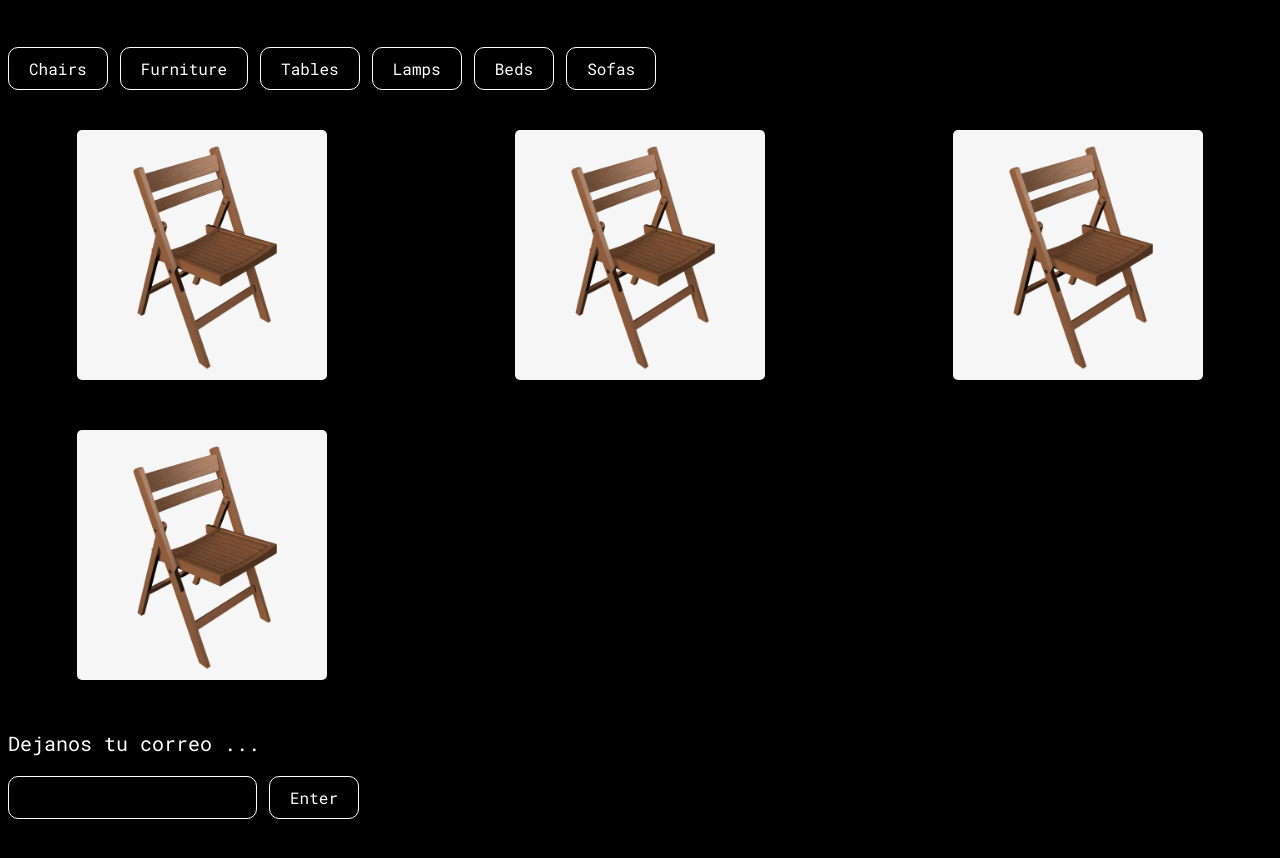
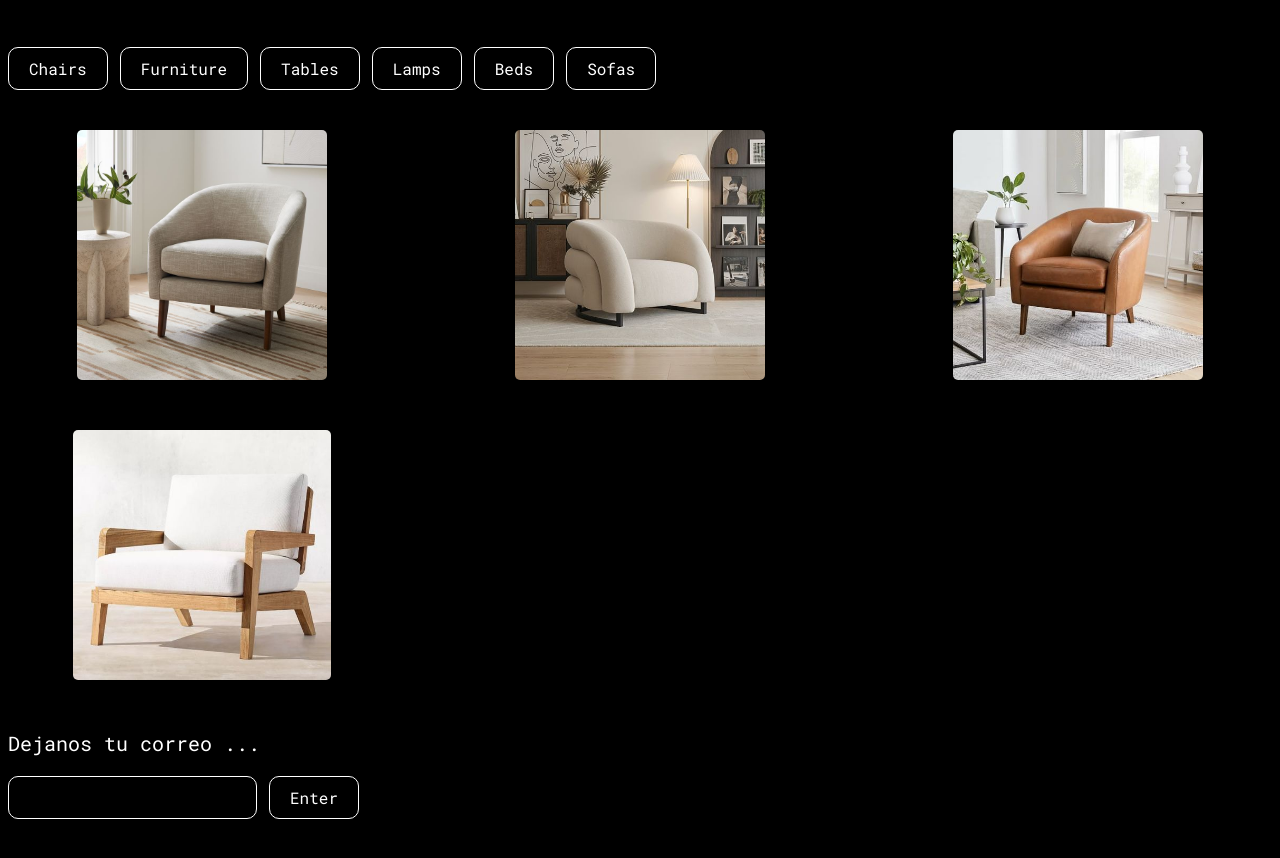
Before and after one commit to front-end-fundamentals-2025/fef-project-group-41, a plain HTML site: page chairs.html in a window 1280 px wide. Shown: the part 680-1538 px from the top of the page. Drawn offline with Linux system fonts and the light colour scheme; a web font is replaced by a local one.

Commit message:
imagenes product

```diff
--- a/chairs.html
+++ b/chairs.html
@@ -72,7 +72,7 @@
           <div class="image-container">
             <a href="detail pages/chair1.html">
             <img
-              src="fotos/Silla 4.jpg"
+              src="fotos/silla1.jpg"
               alt="Silla 1 logo"
               class="project-img"
             />
@@ -86,7 +86,7 @@
           <div class="image-container">
             <a href="detail pages/chair2.html">
             <img
-              src="fotos/Silla 4.jpg"
+              src="fotos/silla2.jpg"
               alt="Silla 2 logo"
               class="project-img"
             />
@@ -101,7 +101,7 @@
           <div class="image-container">
             <a href="detail pages/chair3.html">
             <img
-              src="fotos/Silla 4.jpg"
+              src="fotos/silla3.jpg"
               alt="Silla 3 logo"
               class="project-img"
             />
@@ -116,7 +116,7 @@
           <div class="image-container">
             <a href="detail pages/chair4.html">
             <img
-              src="fotos/Silla 4.jpg"
+              src="fotos/silla4.jpg"
               alt="Silla 4 logo"
               class="project-img"
             />
```
Also changed, not shown: furniture.html (+3 -3 lines), tables.html (+3 -3 lines), fotos/fern1.jpg (added), fotos/fern2.jpg (added), fotos/fern3.jpg (added), fotos/mesa1.jpg (added), fotos/mesa2.jpg (added), fotos/mesa3.jpg (added), fotos/silla1.jpg (added), fotos/silla2.jpg (added), fotos/silla3.jpg (added), fotos/silla4.jpg (added).
